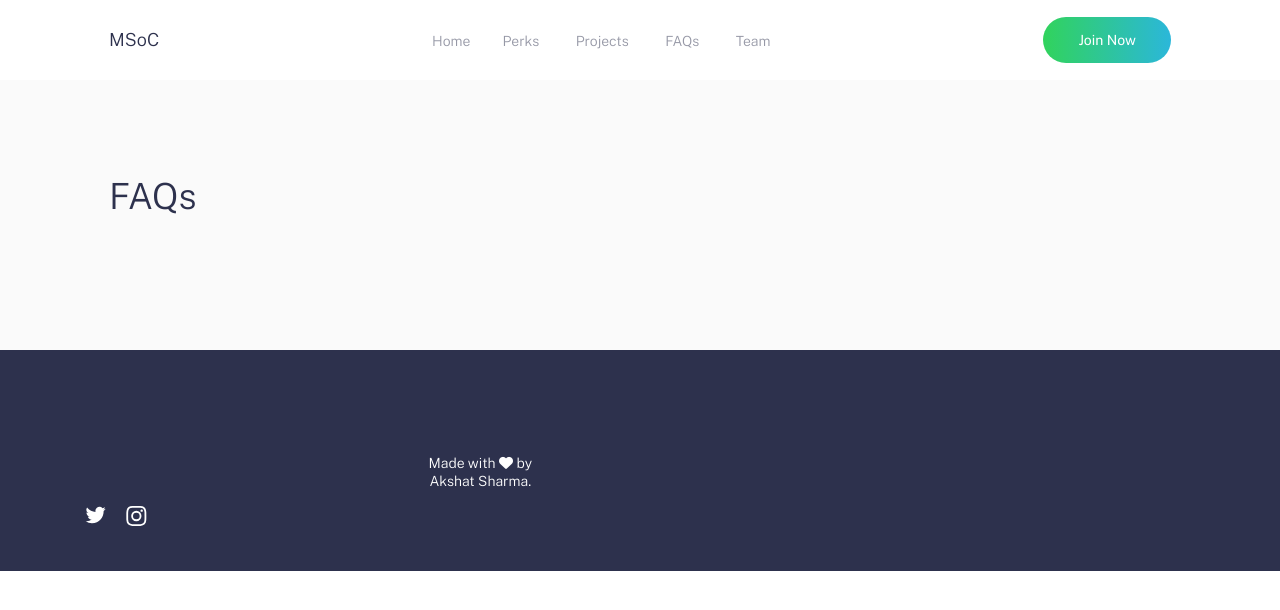
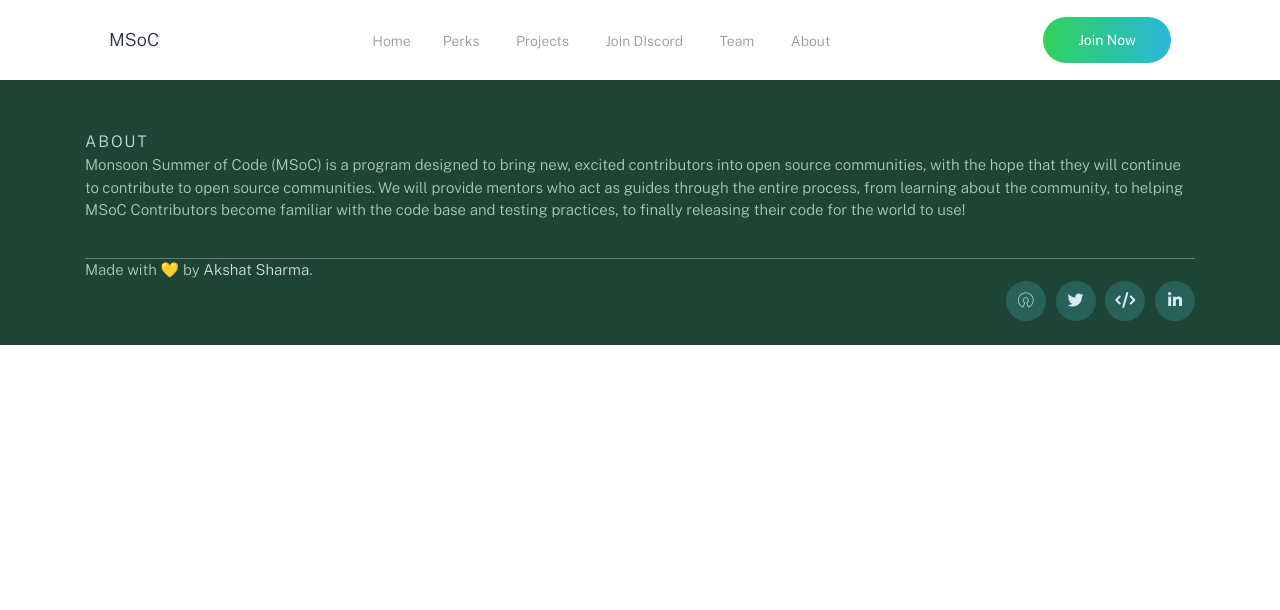
Before and after one commit to akshatcoder-hash/websiteMSoC, a website: page pages/faqs.html in a window 1280 px wide. Drawn offline with nearby package versions, Linux system fonts and the light colour scheme.

Commit message:
projects

```diff
--- a/pages/faqs.html
+++ b/pages/faqs.html
@@ -42,12 +42,14 @@
         <div class="header__links hide-for-mobile">
           <a href="#">Home</a><a href="#perks">Perks</a>
           <a href="#projects">Projects</a>
-          <a href="#faqs">FAQs</a>
+          <a href="https://discord.gg/a4kHdY6bVS">Join DIscord</a>
           <a href="https://www.saynotocp.org/teams/index.html">Team</a>
+          <a href="./pages/about-us/index.html">About</a>
         </div>
         <a href="https://go.dsckiet.com/register" class="button header__cta hide-for-mobile"
           >Join Now</a
         >
+
 
       </nav>
 
@@ -55,48 +57,41 @@
         <a href="#">Home</a>
         <a href="#perks">Perks</a>
         <a href="#projects">Projects</a>
-        <a href="#faqs">FAQs</a>
+        <a href="https://discord.gg/a4kHdY6bVS">Join Discord</a>
         <a href="https://www.saynotocp.org/teams/index.html">Team</a>
+        <a href="./pages/about-us/index.html">About</a>
       </div>
     </header>
 
-    <section class="articles" id="projects">
-      <div class="article__content container container--pall">
-        <h2>FAQs</h2>
-
+          <!-- Site footer -->
+          <footer class="site-footer">
+            <div class="container" id="#about">
+              <div class="row">
+                <div class="col-sm-12 col-md-6">
+                  <h6>About</h6>
+                  <p class="text-justify">
+                    Monsoon Summer of Code (MSoC) is a program designed to bring new, excited contributors into open source communities, with the hope that they will continue to contribute to open source communities. We will provide mentors who act as guides through the entire process, from learning about the community, to helping MSoC Contributors become familiar with the code base and testing practices, to finally releasing their code for the world to use!</p>
                 </div>
               </div>
-    </section>
-    <footer class="footer">
+              <hr>
+            </div>
             <div class="container">
-        <a class="footer__logo" href="#">
-        </a>
-
-        <div class="footer__social">
-          <a href="#">
-            <svg xmlns="http://www.w3.org/2000/svg" width="21" height="18">
-              <title>Twitter</title>
-              <path
-                fill="#FFF"
-                d="M20.667 2.797a8.192 8.192 0 01-2.357.646 4.11 4.11 0 001.804-2.27 8.22 8.22 0 01-2.606.996A4.096 4.096 0 0014.513.873c-2.649 0-4.595 2.472-3.997 5.038a11.648 11.648 0 01-8.457-4.287 4.109 4.109 0 001.27 5.478A4.086 4.086 0 011.47 6.59c-.045 1.901 1.317 3.68 3.29 4.075a4.113 4.113 0 01-1.853.07 4.106 4.106 0 003.834 2.85 8.25 8.25 0 01-6.075 1.7 11.616 11.616 0 006.29 1.843c7.618 0 11.922-6.434 11.662-12.205a8.354 8.354 0 002.048-2.124z"
-              />
-            </svg>
-          </a>
-          <a href="#">
-            <svg xmlns="http://www.w3.org/2000/svg" width="21" height="20">
-              <title>Instagram</title>
-              <path
-                fill="#FFF"
-                d="M10.333 1.802c2.67 0 2.987.01 4.042.059 2.71.123 3.976 1.409 4.1 4.099.048 1.054.057 1.37.057 4.04 0 2.672-.01 2.988-.058 4.042-.124 2.687-1.386 3.975-4.099 4.099-1.055.048-1.37.058-4.042.058-2.67 0-2.986-.01-4.04-.058-2.717-.124-3.976-1.416-4.1-4.1-.048-1.054-.058-1.37-.058-4.041 0-2.67.01-2.986.058-4.04.124-2.69 1.387-3.977 4.1-4.1 1.054-.048 1.37-.058 4.04-.058zm0-1.802C7.618 0 7.278.012 6.211.06 2.579.227.56 2.242.394 5.877.345 6.944.334 7.284.334 10s.011 3.057.06 4.123c.166 3.632 2.181 5.65 5.816 5.817 1.068.048 1.408.06 4.123.06 2.716 0 3.057-.012 4.124-.06 3.628-.167 5.651-2.182 5.816-5.817.049-1.066.06-1.407.06-4.123s-.011-3.056-.06-4.122C20.11 2.249 18.093.228 14.458.06 13.39.01 13.049 0 10.333 0zm0 4.865a5.135 5.135 0 100 10.27 5.135 5.135 0 000-10.27zm0 8.468a3.333 3.333 0 110-6.666 3.333 3.333 0 010 6.666zm5.339-9.87a1.2 1.2 0 10-.001 2.4 1.2 1.2 0 000-2.4z"
-              />
-            </svg>
-          </a>
+              <div class="row">
+                <div class="col-md-8 col-sm-6 col-xs-12">
+                  <p class="copyright-text">Made with 💛 by
+               <a href="akshat.shastraos.co">Akshat Sharma</a>.
+                  </p>
                 </div>
 
-
-
-      <div class="attribution">
-        Made with  <i class="fa-solid fa-heart"></i>  by <a href="akshat.shastraos.co/">Akshat Sharma</a>.
+                <div class="col-md-4 col-sm-6 col-xs-12">
+                  <ul class="social-icons">
+                    <li><a class="facebook" href="foss-website-new.vercel.app/"><i class="fa-brands fa-osi"></i></a></li>
+                    <li><a class="twitter" href="twitter.com/fosscuk"><i class="fa fa-twitter"></i></a></li>
+                    <li><a class="dribbble" href="dsckiet.com"><i class="fa-solid fa-code"></i></i></a></li>
+                    <li><a class="linkedin" href="linkedin.com/company/fosscu/"><i class="fa fa-linkedin"></i></a></li>
+                  </ul>
+                </div>
+              </div>
             </div>
       </footer>
 
```
Also changed, not shown: pages/projects.html (+34 -31 lines). Lines whose indentation alone changed are shown as unchanged.
